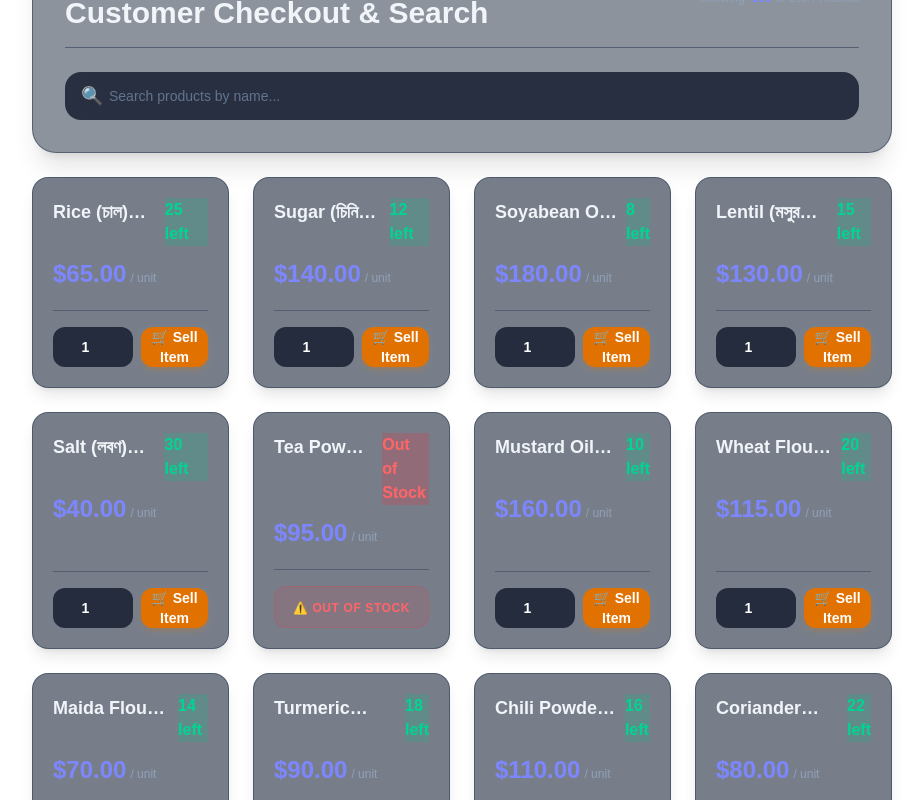
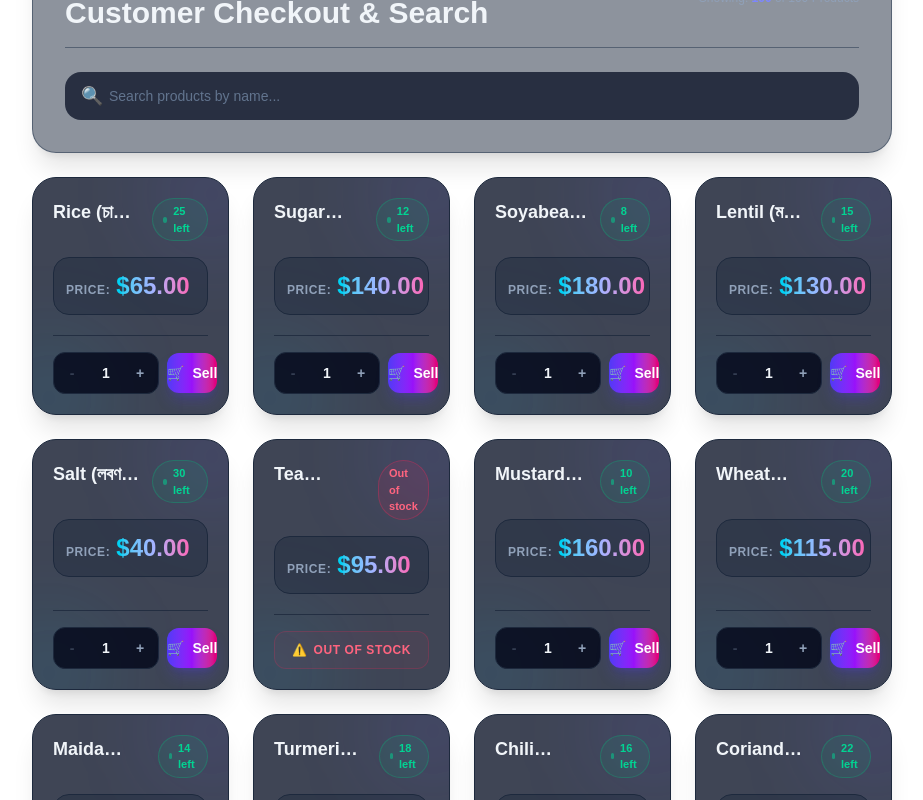
Before and after one commit to rezarajib/star-shop-management, a React (Vite) app: page / in a window 1280 px wide. Shown: the part 860-1660 px from the top of the page, without its empty margins (178-1101 px from the left). Built offline with nearby package versions, Linux system fonts and the light colour scheme.

Commit message:
feat: upgrade Product component UI and interactive buttons

```diff
--- a/src/pages/Products/Product.jsx
+++ b/src/pages/Products/Product.jsx
@@ -3,64 +3,121 @@ import React, { useState } from 'react';
 function Product({ product, handleCheckout }) {
   const [sellQty, setSellQty] = useState(1);
 
+  // Quantity Increase
+  const handleIncrease = () => {
+    if (sellQty < product.stock) {
+      setSellQty((prev) => Number(prev) + 1);
+    }
+  };
+
+  // Quantity Decrease
+  const handleDecrease = () => {
+    if (sellQty > 1) {
+      setSellQty((prev) => Number(prev) - 1);
+    }
+  };
+
   const onCheckoutClick = () => {
     handleCheckout(product.id, sellQty);
-    setSellQty(1); // Reset quantity back to 1 after checkout
+    setSellQty(1); // Checkout শেষে মান ১-এ রিসেট হবে
   };
 
   return (
-    <div className="bg-slate-800/60 border border-slate-700/60 rounded-2xl p-5 shadow-lg backdrop-blur-md flex flex-col justify-between hover:border-indigo-500/50 hover:shadow-indigo-500/10 transition-all duration-200">
+    <div className="group relative bg-slate-900/80 border border-slate-800 hover:border-indigo-500/60 rounded-3xl p-5 shadow-xl hover:shadow-2xl hover:shadow-indigo-500/10 backdrop-blur-xl flex flex-col justify-between transition-all duration-300 hover:-translate-y-1 overflow-hidden">
 
-      {/* Product Details Header */}
-      <div className="space-y-3">
-        <div className="flex items-start justify-between gap-2">
-          <h3 className="font-bold text-lg text-slate-100 line-clamp-1">{product.name}</h3>
+      {/* Top Colorful Ambient Blur Effect */}
+      <div className="absolute -top-12 -right-12 w-32 h-32 bg-indigo-500/10 group-hover:bg-indigo-500/20 rounded-full blur-2xl transition-all duration-300 pointer-events-none" />
+      <div className="absolute -bottom-12 -left-12 w-32 h-32 bg-cyan-500/10 group-hover:bg-cyan-500/20 rounded-full blur-2xl transition-all duration-300 pointer-events-none" />
 
-          {/* Stock Badge */}
-          {product.stock > 0 ? (
-            <span className="badge badge-success badge-sm bg-emerald-500/20 text-emerald-400 border-emerald-500/30 font-semibold">
+      {/* Main Content Area */}
+      <div className="relative z-10 space-y-4">
+
+        {/* Header Title & Stock Badge */}
+        <div className="flex items-start justify-between gap-3">
+          <h3 className="font-bold text-lg text-slate-100 group-hover:text-indigo-300 transition-colors line-clamp-1">
+            {product.name}
+          </h3>
+
+          {/* Stock Badges */}
+          {product.stock > 5 ? (
+            <span className="inline-flex items-center gap-1.5 px-2.5 py-1 rounded-full text-[11px] font-semibold bg-emerald-500/10 border border-emerald-500/30 text-emerald-400">
+              <span className="w-1.5 h-1.5 rounded-full bg-emerald-400 animate-pulse" />
               {product.stock} left
             </span>
+          ) : product.stock > 0 ? (
+            <span className="inline-flex items-center gap-1.5 px-2.5 py-1 rounded-full text-[11px] font-semibold bg-amber-500/10 border border-amber-500/30 text-amber-400">
+              <span className="w-1.5 h-1.5 rounded-full bg-amber-400 animate-ping" />
+              Low: {product.stock}
+            </span>
           ) : (
-            <span className="badge badge-error badge-sm bg-red-500/20 text-red-400 border-red-500/30 font-semibold">
-              Out of Stock
+            <span className="inline-flex items-center gap-1.5 px-2.5 py-1 rounded-full text-[11px] font-semibold bg-rose-500/10 border border-rose-500/30 text-rose-400">
+              Out of stock
             </span>
           )}
         </div>
 
-        {/* Price Tag */}
-        <div className="flex items-baseline gap-1">
-          <span className="text-2xl font-extrabold text-indigo-400">${product.price.toFixed(2)}</span>
-          <span className="text-xs text-slate-400 font-medium">/ unit</span>
+        {/* Price Section */}
+        <div className="flex items-baseline gap-1.5 bg-slate-800/40 border border-slate-800 rounded-2xl p-3">
+          <span className="text-xs font-semibold text-slate-400 uppercase tracking-wider">Price:</span>
+          <span className="text-2xl font-extrabold text-transparent bg-clip-text bg-gradient-to-r from-cyan-400 via-indigo-300 to-pink-400">
+            ${product.price.toFixed(2)}
+          </span>
         </div>
+
       </div>
 
-      {/* Action Controls */}
-      <div className="mt-5 pt-4 border-t border-slate-700/50">
+      {/* Actions & Controls */}
+      <div className="relative z-10 mt-5 pt-4 border-t border-slate-800/80">
         {product.stock > 0 ? (
           <div className="flex items-center gap-2">
-            {/* Quantity Input */}
-            <input
-              type="number"
-              min="1"
-              max={product.stock}
-              value={sellQty}
-              onChange={(e) => setSellQty(e.target.value)}
-              className="input input-bordered w-20 bg-slate-900/80 border-slate-700 text-white text-center focus:border-indigo-500 focus:outline-none h-10 text-sm font-semibold rounded-xl"
-            />
 
-            {/* Sell / Checkout Button */}
+            {/* Interactive Quantity Selector */}
+            <div className="flex items-center bg-slate-950/80 border border-slate-800 rounded-xl p-1">
+              <button
+                type="button"
+                onClick={handleDecrease}
+                disabled={sellQty <= 1}
+                className="w-7 h-8 flex items-center justify-center text-slate-400 hover:text-white disabled:opacity-30 disabled:hover:text-slate-400 font-bold text-sm rounded-lg hover:bg-slate-800 transition-all"
+              >
+                -
+              </button>
+
+              <input
+                type="number"
+                min="1"
+                max={product.stock}
+                value={sellQty}
+                onChange={(e) => {
+                  const val = Math.max(1, Math.min(product.stock, Number(e.target.value)));
+                  setSellQty(val || 1);
+                }}
+                className="w-10 text-center bg-transparent text-slate-100 font-bold text-sm focus:outline-none [appearance:textfield] [&::-webkit-outer-spin-button]:appearance-none [&::-webkit-inner-spin-button]:appearance-none"
+              />
+
+              <button
+                type="button"
+                onClick={handleIncrease}
+                disabled={sellQty >= product.stock}
+                className="w-7 h-8 flex items-center justify-center text-slate-400 hover:text-white disabled:opacity-30 disabled:hover:text-slate-400 font-bold text-sm rounded-lg hover:bg-slate-800 transition-all"
+              >
+                +
+              </button>
+            </div>
+
+            {/* Vibrant Sell Button */}
             <button
               onClick={onCheckoutClick}
-              className="btn btn-primary flex-1 bg-amber-600 hover:bg-amber-500 border-none text-white shadow-md shadow-amber-600/20 h-10 min-h-0 text-sm font-semibold rounded-xl active:scale-95 transition-all"
+              className="flex-1 h-10 bg-gradient-to-r from-indigo-600 via-purple-600 to-pink-600 hover:from-indigo-500 hover:via-purple-500 hover:to-pink-500 text-white font-semibold text-sm rounded-xl shadow-lg shadow-indigo-600/25 active:scale-95 transition-all duration-200 flex items-center justify-center gap-2"
             >
-              🛒 Sell Item
+              <span>🛒</span>
+              <span>Sell</span>
             </button>
+
           </div>
         ) : (
-          <div className="w-full text-center py-2 bg-red-500/10 border border-red-500/20 rounded-xl">
-            <span className="text-xs font-bold text-red-400 uppercase tracking-wider">
-              ⚠️ Out of Stock
+          <div className="w-full text-center py-2.5 bg-rose-500/5 border border-rose-500/20 rounded-xl">
+            <span className="text-xs font-bold text-rose-400 uppercase tracking-wider flex items-center justify-center gap-1.5">
+              <span>⚠️</span> Out of Stock
             </span>
           </div>
         )}
```
